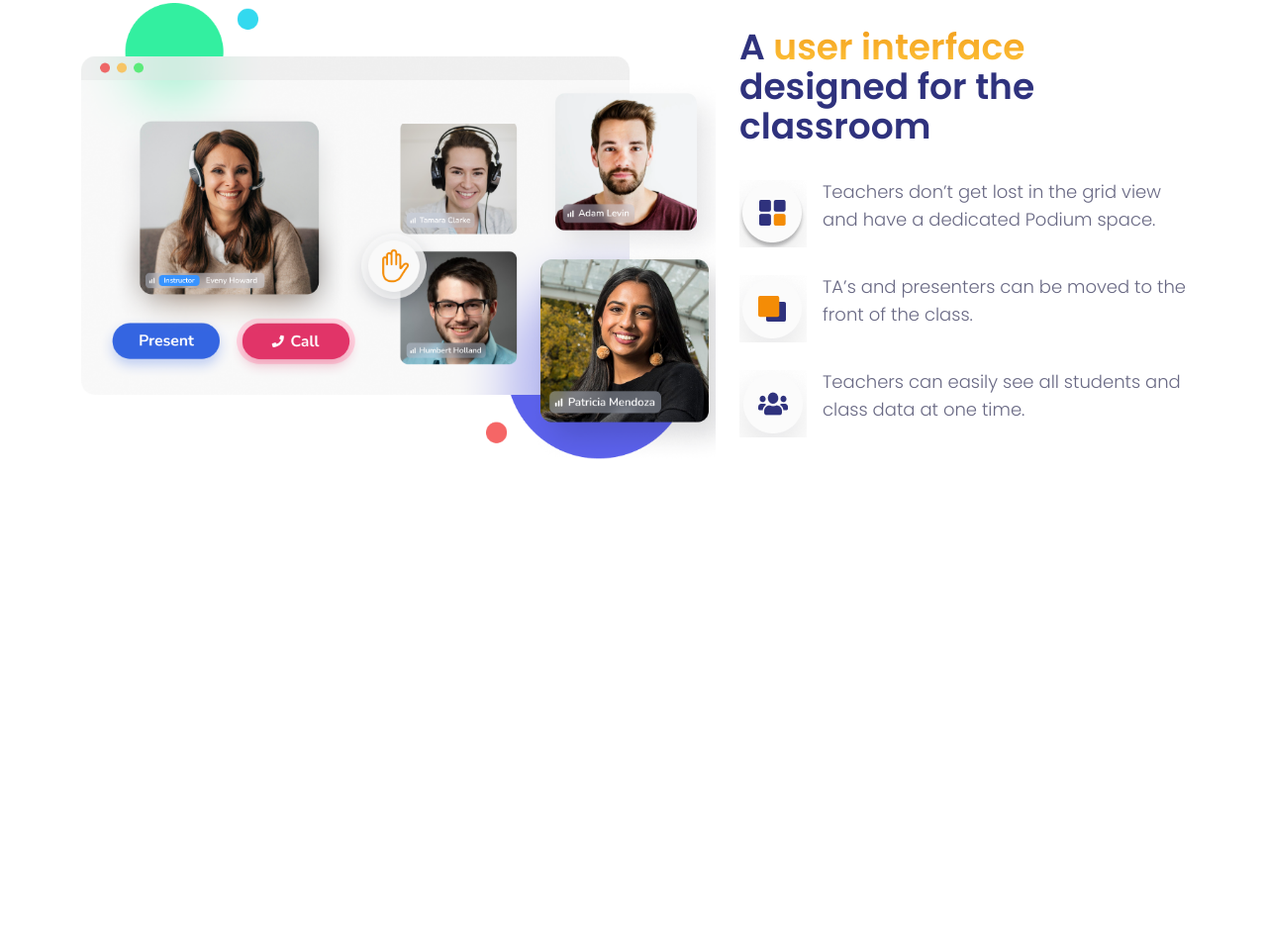
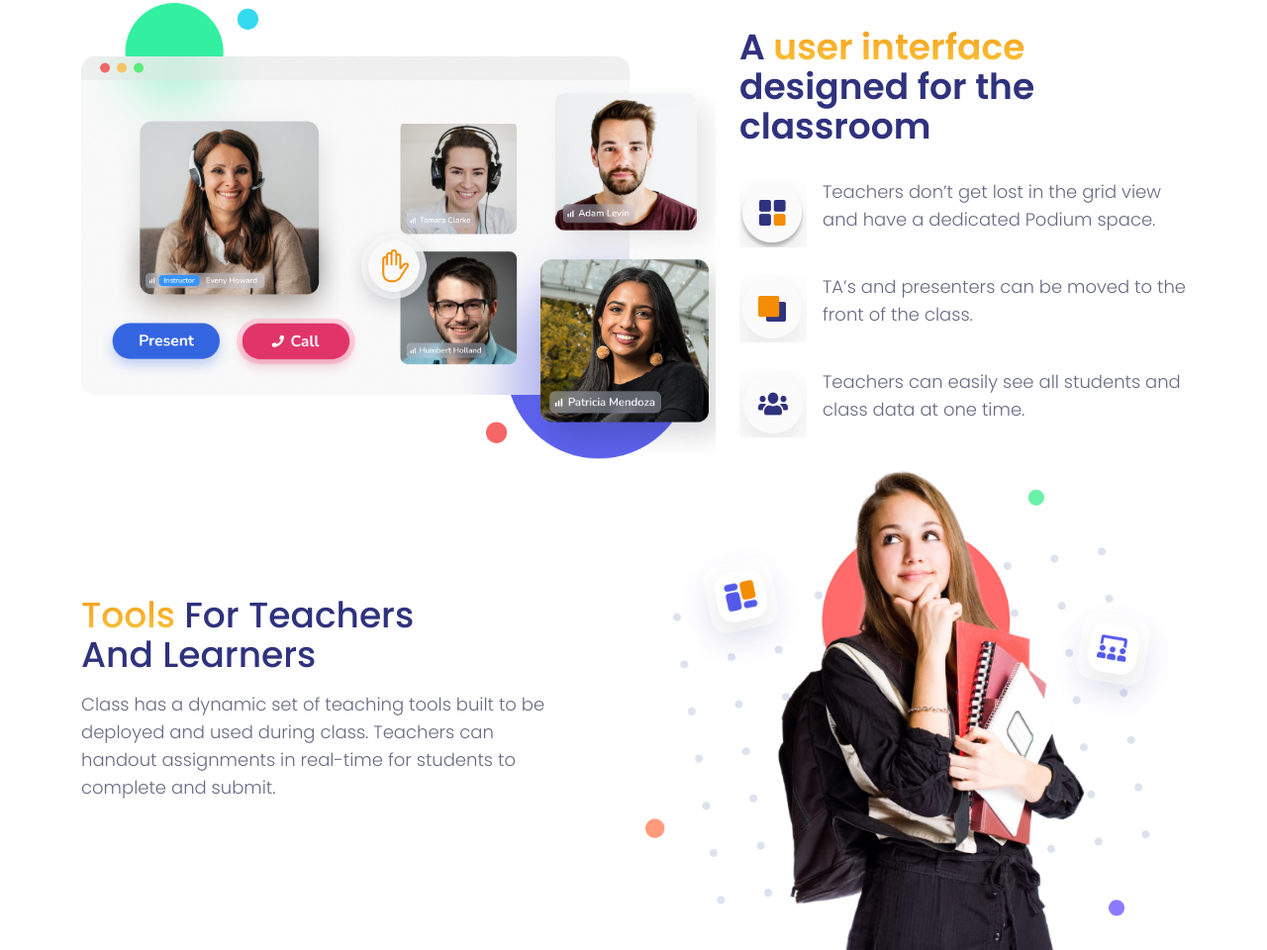
Before and after one commit to M-sadiq4641/Learnease, a website built with Vite: page index.html in a window 1280 px wide. Shown: the part 2938-3898 px from the top of the page at 99% size. Before the commit the page ends 3407 px from the top, so only its background shows below. Built offline with nearby package versions, Linux system fonts and the light colour scheme; a web font is replaced by a local one.

Commit message:
added tools section

```diff
--- a/index.html
+++ b/index.html
@@ -324,7 +324,7 @@
         efficient
       </p>
 
-      <div class="row align-items-center ">
+      <div class="row align-items-center">
         <div class="col-lg-7">
           <div>
             <img class="img-fluid" src="/public/images/features-image.png" />
@@ -332,33 +332,69 @@
         </div>
         <div class="col-lg-5">
           <div>
-            <h2 class="text-blue text-center text-lg-start features-h2 font-semibold text-4xl">
+            <h2
+              class="text-blue text-center text-lg-start features-h2 font-semibold text-4xl"
+            >
               A <span class="text-yellow">user interface</span> designed for the
               classroom
             </h2>
-            <div class="d-flex gap-3 align-items-center ">
-              <img class="img-fluid mt-xl-4 mt-2 " src="/public/images/teachers-logo.png">
+            <div class="d-flex gap-3 align-items-center">
+              <img
+                class="img-fluid mt-xl-4 mt-2"
+                src="/public/images/teachers-logo.png"
+              />
               <p class="text-grey features-p mt-xl-4 mt-2 font-light text-lg">
                 Teachers don’t get lost in the grid view and have a dedicated
                 Podium space.
               </p>
             </div>
 
-             <div class="d-flex gap-3 align-items-center ">
-              <img class="img-fluid mt-xl-4 mt-2 " src="/public/images/ta-logo.png">
+            <div class="d-flex gap-3 align-items-center">
+              <img
+                class="img-fluid mt-xl-4 mt-2"
+                src="/public/images/ta-logo.png"
+              />
               <p class="text-grey features-p mt-xl-4 mt-2 font-light text-lg">
                 TA’s and presenters can be moved to the front of the class.
-
               </p>
             </div>
 
-             <div class="d-flex gap-3 align-items-center ">
-              <img class="img-fluid mt-xl-4 mt-2 " src="/public/images/students-logo.png">
+            <div class="d-flex gap-3 align-items-center">
+              <img
+                class="img-fluid mt-xl-4 mt-2"
+                src="/public/images/students-logo.png"
+              />
               <p class="text-grey features-p mt-xl-4 mt-2 font-light text-lg">
                 Teachers can easily see all students and class data at one time.
               </p>
             </div>
+          </div>
+        </div>
+      </div>
+    </div>
 
+    <!-- tools section -->
+
+    <div class="container">
+      <div class="row align-items-center ">
+        <div class="col-lg-6">
+          <div class="tools-div">
+            <h3
+              class="text-blue text-center text-lg-start mb-sm-3 font-medium text-4xl"
+            >
+              <span class="text-yellow">Tools</span>
+              For Teachers <span class="d-lg-block ">And Learners</span>
+            </h3>
+            <p class="text-grey font-light text-lg text-center text-lg-start">
+              Class has a dynamic set of teaching tools built to be deployed and
+              used during class. Teachers can handout assignments in real-time
+              for students to complete and submit.
+            </p>
+          </div>
+        </div>
+        <div class="col-lg-6">
+          <div>
+            <img class="img-fluid " src="/public/images/tools-image.png">
           </div>
         </div>
       </div>
--- a/style.css
+++ b/style.css
@@ -305,3 +305,18 @@ min-height: 250px;
     font-size: 30px!important;
   }
 }
+
+.tools-div{
+  width: 480px!important;
+  @media (max-width:992px) {
+    width: 100%!important;
+
+
+  }
+
+  h3{
+    @media (max-width:576px) {
+      font-size: 28px!important;
+    }
+  }
+}
```
Also changed, not shown: public/images/tools-image.png (added).
